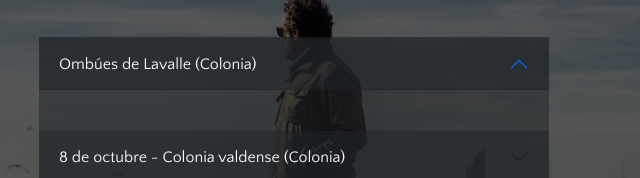
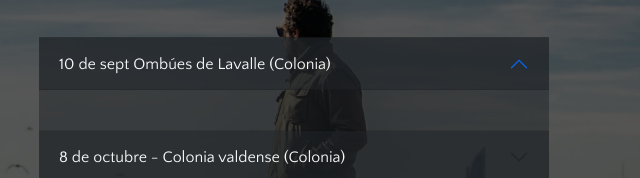
Before and after one commit to Gabriel-A-Sosa/LandingRobertoFlores, a plain HTML site: page index.html in a window 1280 px wide. Shown: the part 313-491 px from the top of the page, 625-1265 px from the left. Drawn offline with nearby package versions, Linux system fonts and the light colour scheme.

Commit message:
Update index.html

```diff
--- a/index.html
+++ b/index.html
@@ -135,7 +135,7 @@
         <div class="accordion-item bg-dark bg-opacity-50 text-light">
           <h2 class="accordion-header " id="headingOne">
             <button class="accordion-button bg-opacity-50 bg-dark text-light" type="button" data-bs-toggle="collapse" data-bs-target="#collapseUno" aria-expanded="true" aria-controls="collapseUno">
-              Ombúes de Lavalle (Colonia)
+              10 de sept Ombúes de Lavalle (Colonia)
             </button>
           </h2>
           <div id="collapseUno" class="accordion-collapse collapse" aria-labelledby="headingUno" data-bs-parent="#accordionExample">
```
